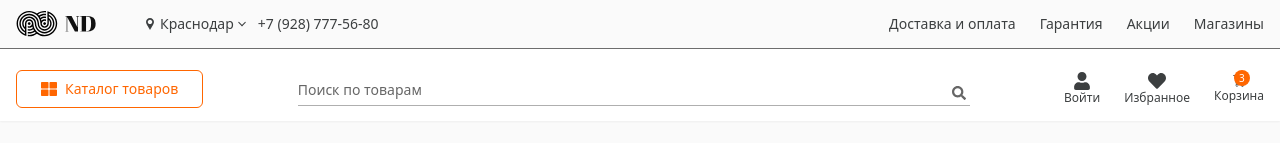
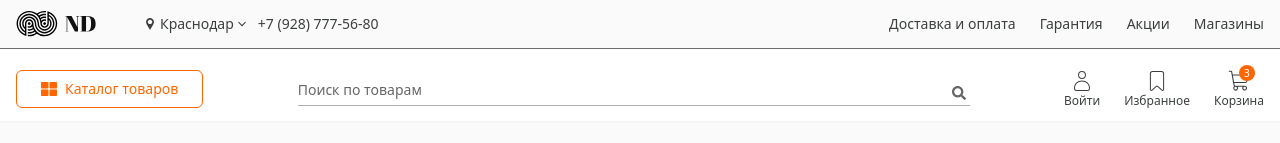
Before and after one commit to when-dev/online-ecommerce-shop, a Next.js app: page / in a window 1280 px wide. Shown: the top 143 px of the page. Built offline with nearby package versions, Linux system fonts and the light colour scheme; a web font is replaced by a local one.

Commit message:
fix: updated icons and styles in desktop header

```diff
--- a/components/header/desktop/Header.tsx
+++ b/components/header/desktop/Header.tsx
@@ -5,7 +5,8 @@ import Link from "next/link";
 import GeoIcon from "public/img/geo-point.svg";
 import Logo from "public/img/logo.svg";
 import ArrowIcon from "public/img/arrow.svg";
-import { FaHeart, FaThLarge, FaUser } from "react-icons/fa";
+import { FaThLarge } from "react-icons/fa";
+import { CiBookmark, CiUser } from "react-icons/ci";
 
 const staticLinks = [
   { name: "Доставка и оплата", link: "/" },
@@ -76,16 +77,16 @@ const DesktopMenu: FC = () => {
           </div>
           <div className="flex items-center space-x-4 md:space-x-6 min-w-max">
             <button className="flex flex-col items-center text-grey-500 hover:text-orange transition-colors text-sm">
-              <FaUser className="text-base md:text-lg" />
+              <CiUser className="w-6 h-6" />
               <span className="text-xs">Войти</span>
             </button>
             <button className="flex flex-col items-center text-grey-500 hover:text-orange transition-colors text-sm">
-              <FaHeart className="text-base md:text-lg" />
+              <CiBookmark className="w-6 h-6" />
               <span className="text-xs">Избранное</span>
             </button>
             <Link href="/">
               <button className="flex flex-col items-center text-grey-500 hover:text-orange transition-colors text-sm">
-                <Cart items={3} />
+                <Cart items={3} className="w-6 h-6" />
                 <span className="text-xs">Корзина</span>
               </button>
             </Link>
```
